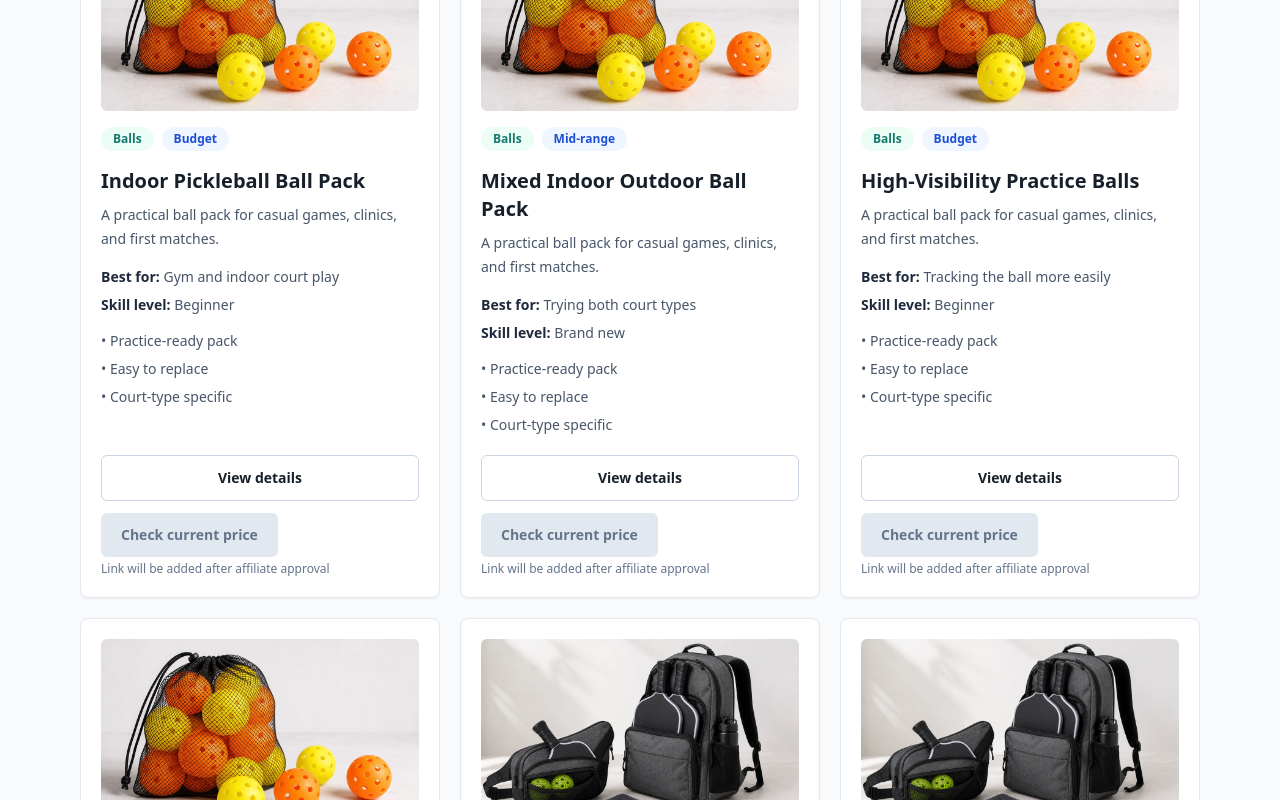
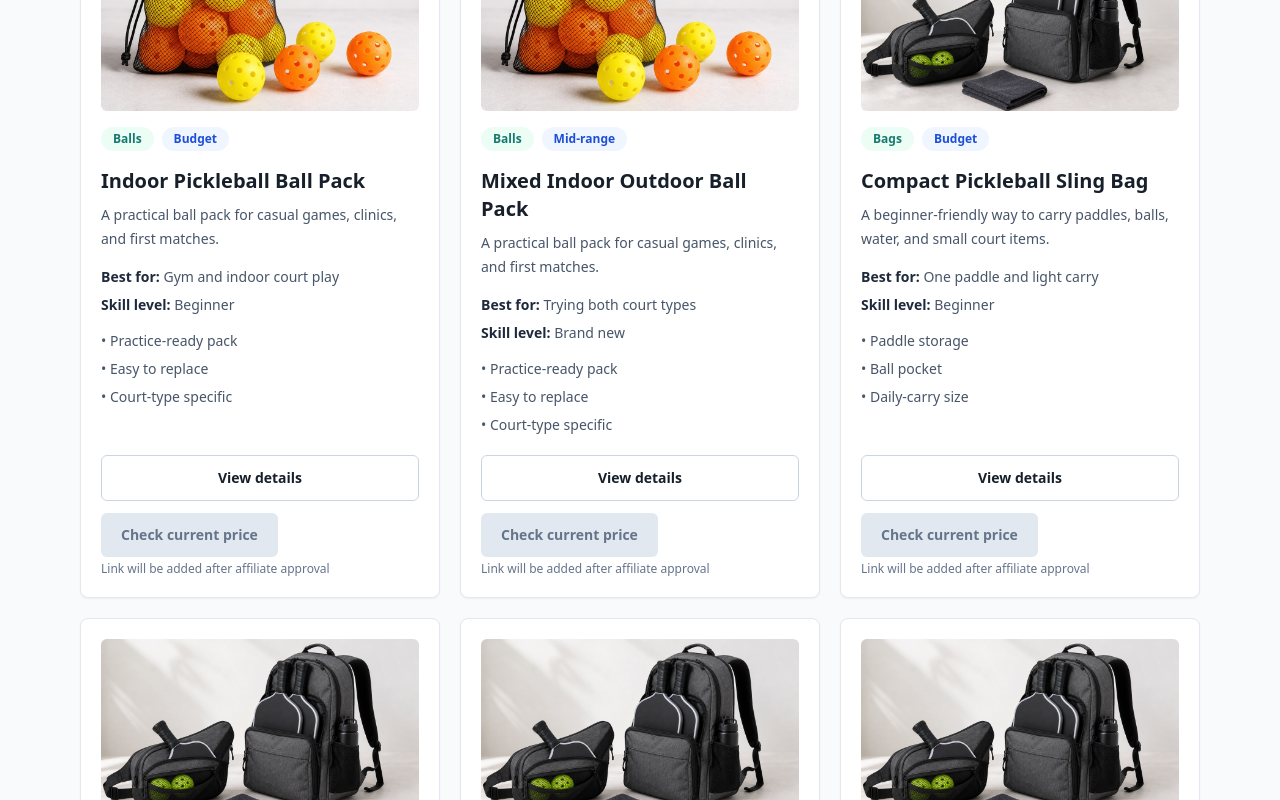
Before and after one commit to dinkgearguide/dgg-site, a Next.js app: page /gear in a window 1280 px wide. Shown: the part 3560-4360 px from the top of the page. Built offline with nearby package versions, Linux system fonts and the light colour scheme; no server answers.

Commit message:
Remove extra ball pack products

```diff
--- a/src/data/products.ts
+++ b/src/data/products.ts
@@ -67,8 +67,6 @@ const items: Array<[string, ProductCategory, string, SkillLevel, PriceTier, bool
   ["Outdoor Pickleball Ball Pack", "Balls", "Outdoor courts and parks", "Beginner", "Budget", true],
   ["Indoor Pickleball Ball Pack", "Balls", "Gym and indoor court play", "Beginner", "Budget", true],
   ["Mixed Indoor Outdoor Ball Pack", "Balls", "Trying both court types", "Brand new", "Mid-range", false],
-  ["High-Visibility Practice Balls", "Balls", "Tracking the ball more easily", "Beginner", "Budget", false],
-  ["Large Recreation Ball Pack", "Balls", "Groups that lose balls often", "Recreational", "Mid-range", false],
   ["Compact Pickleball Sling Bag", "Bags", "One paddle and light carry", "Beginner", "Budget", true],
   ["Pickleball Backpack", "Bags", "Regular players carrying more gear", "Recreational", "Mid-range", true],
   ["Tote-Style Pickleball Bag", "Bags", "Simple open storage", "Beginner", "Mid-range", false],
```
Also changed, not shown: public/llms-full.txt.
